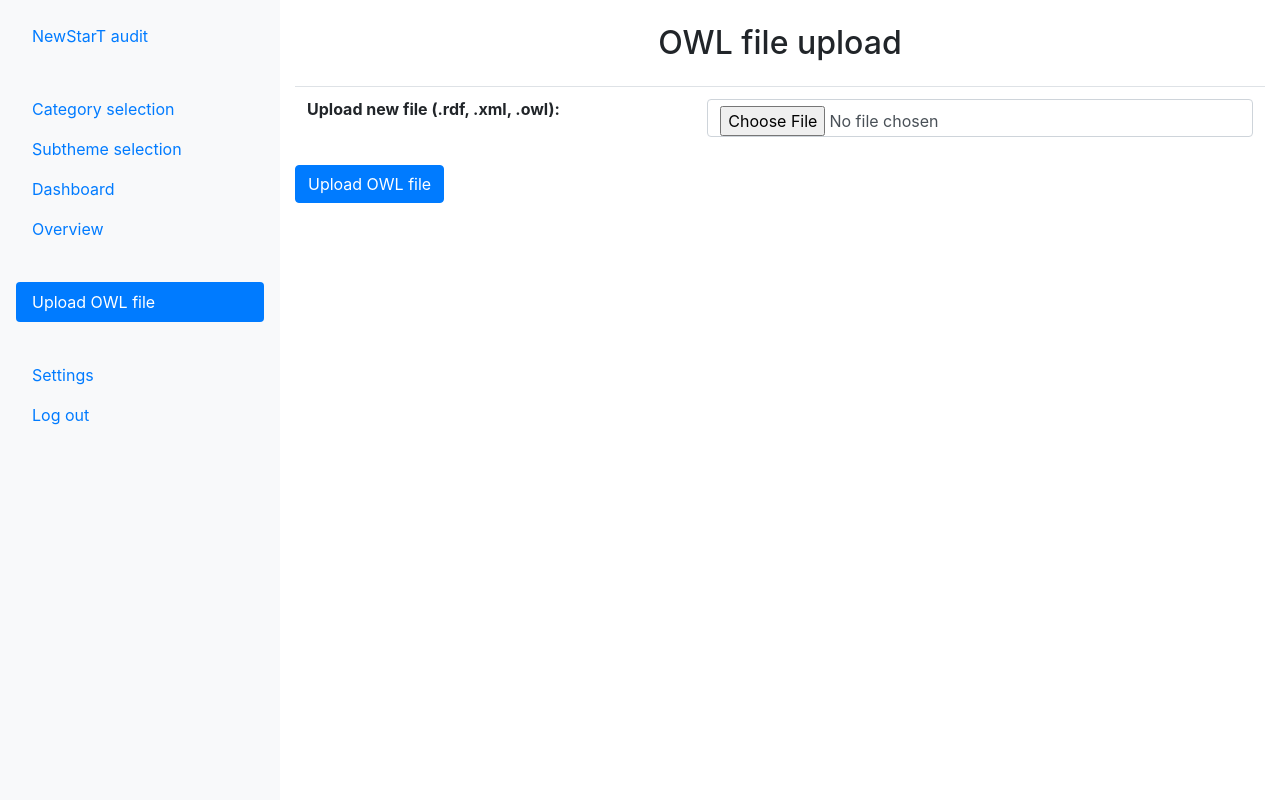
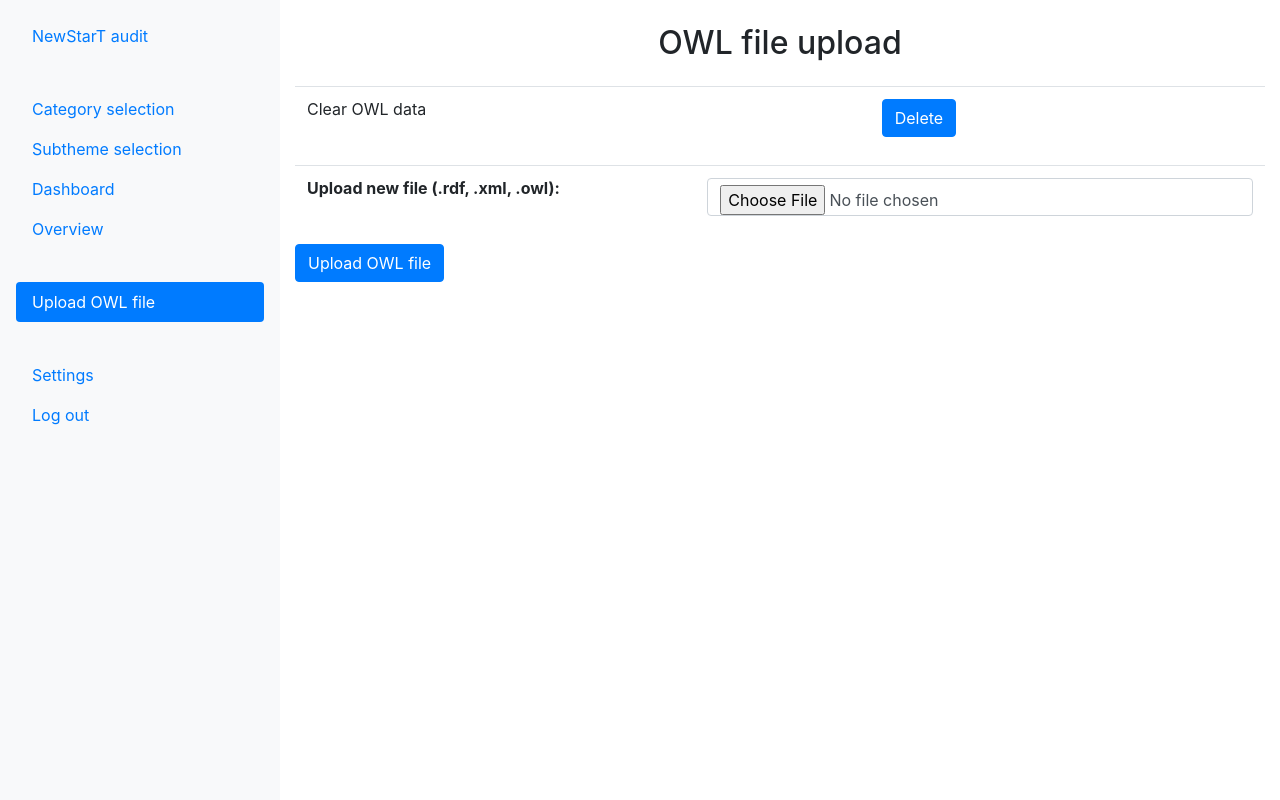
Before and after one commit to flpp20191/NewStarT_Audit, a Django app: page /owl-upload/ in a window 1280 px wide. Run offline with Django 5.2, Linux system fonts and the light colour scheme; the visitor is signed in with stand-in values (Sample User, id 1); data that the repository does not hold is empty; parts of the project's set-up code (start-up, migrations or seed data) failed here and were passed over.

Commit message:
Added ability to clear DB, and confirmation for delete buttons

```diff
--- a/Audit/models.py
+++ b/Audit/models.py
@@ -225,13 +225,15 @@ class Answer(models.Model):
             score_change = self.get_score_change()
             stack = [(category, score_change[category]) for category in Category.objects.filter(type_question_set__question=self.question).distinct()]
             while stack:
-                category, score_change = stack.pop()
-                score = Score.objects.get(user=self.user, category=category)
-                for key in ["mandatoryTrue", "mandatoryFalse", "true", "false"]:
-                    score.__dict__[key] -= score_change.get(key, 0)
-                score.save()
-                if category.parent:
-                    stack.append((category.parent, score_change))
+                try:
+                    category, score_change = stack.pop()
+                    score = Score.objects.get(user=self.user, category=category)
+                    for key in ["mandatoryTrue", "mandatoryFalse", "true", "false"]:
+                        score.__dict__[key] -= score_change.get(key, 0)
+                    score.save()
+                    if category.parent:
+                        stack.append((category.parent, score_change))
+                except Score.DoesNotExist: pass
 
     def get_score_change(self) -> dict:
         score = defaultdict(dict)
--- a/Audit/templates/Audit/owlUpload.html
+++ b/Audit/templates/Audit/owlUpload.html
@@ -12,6 +12,14 @@
         <form method="post" enctype="multipart/form-data">
             {% csrf_token %}
             <table class="table">
+                <tr>
+                    <td>Clear OWL data</td>
+                    <td>
+                        <button type="submit" class="btn btn-primary" name="action" value="clear_database" onclick="return confirm('Are you sure you want to delete all data?');">Delete</button>
+                    </td>
+                </tr>
+            </table>
+            <table class="table">
                 {{ file_upload_form.as_table }}
             </table>
             <button type="submit" class="btn btn-primary">Upload OWL file</button>
@@ -20,10 +28,10 @@
                 <tr>
                     <td>
                         <a href="{% url 'audit:owl_upload' pk=file.pk %}">
-                            Upload again - {{ file.file.name }}
+                            OWL file - {{ file.file.name }}
                         </a>
                     </td>
-                    <td><button type="submit" class="btn btn-primary" name="delete" value="{{ file.pk }}">Delete</button></td>
+                    <td><button type="submit" class="btn btn-primary" name="delete" value="{{ file.pk }}" onclick="return confirm('File will be deleted irreversibly');">Delete</button></td>
                 </tr>
                 {% endfor %}
             </table>
@@ -42,10 +50,10 @@
                 <tr>
                     <td>
                         <a href="{% url 'audit:owl_upload' pk=pk conf=conf.pk %}">
-                            Upload again - {{ conf.uploaded_at|date:"Y-m-d H:i:s" }}
+                            Config file - {{ conf.uploaded_at|date:"Y-m-d H:i:s" }}
                         </a>
                     </td>
-                    <td><button type="submit" class="btn btn-primary" name="delete" value="{{ conf.pk }}">Delete</button></td>
+                    <td><button type="submit" class="btn btn-primary" name="delete" value="{{ conf.pk }}" onclick="return confirm('File will be deleted irreversibly');">Delete</button></td>
                 </tr>
                 {% endfor %}
             </table>
--- a/Audit/views.py
+++ b/Audit/views.py
@@ -337,6 +337,14 @@ QUESTION_TYPE:
             OWL_Upload.objects.get(pk=request.POST.get("delete")).delete()
             return redirect('audit:owl_upload')
         file = request.FILES.get('file')
+        if "action" in request.POST:
+            if request.POST.get("action") == "clear_database":
+                Score.objects.all().delete()
+                Answer.objects.all().delete()
+                Subthemes.objects.all().delete()
+                Question.objects.all().delete()
+                Category.objects.all().delete()
+                return redirect('audit:owl_upload')
         if file:
             owl_file = OWL_Upload(file=file)
             owl_file.save()
```
